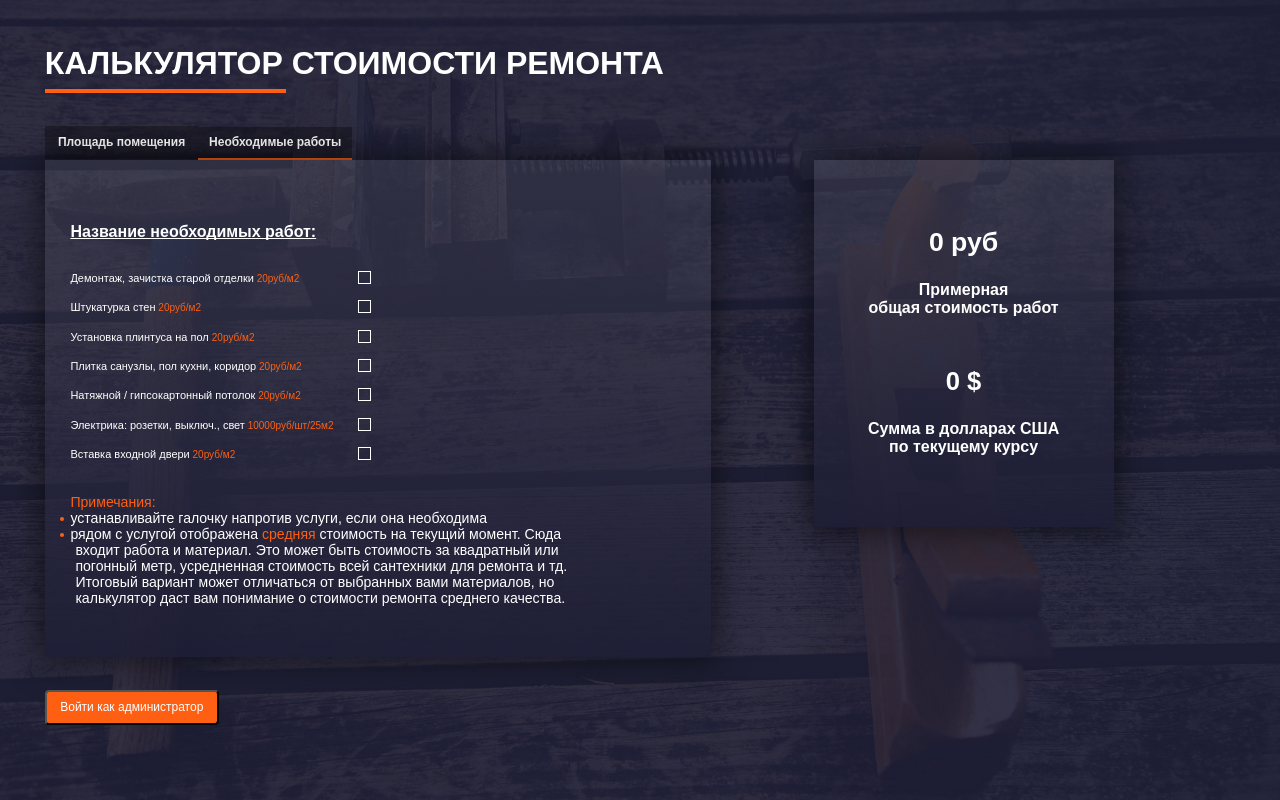
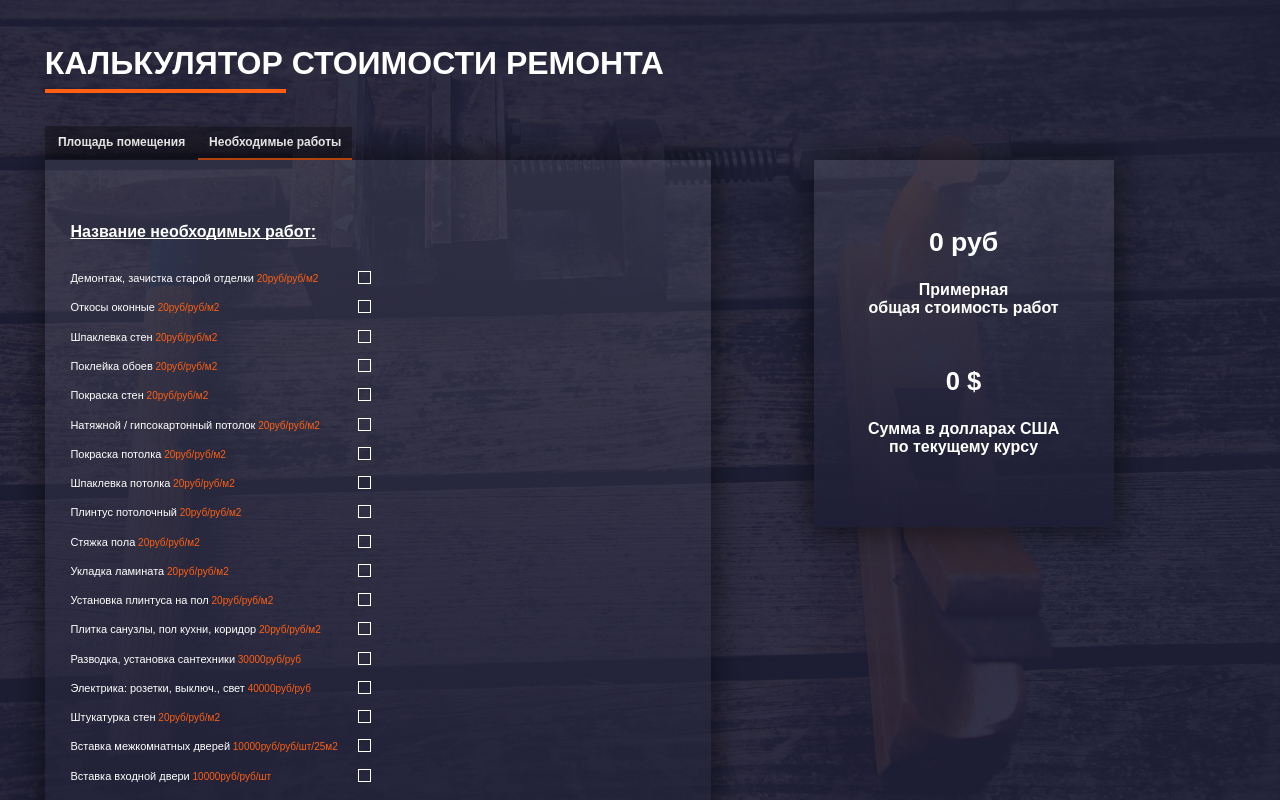
Before and after one commit to DVS-Hub/construction-calc, a React (Create React App) app: page / in a window 1280 px wide. Both pictures are taken after a click on the button "Необходимые работы". Shown: the top 800 px of the page. Built offline with nearby package versions, Linux system fonts and the light colour scheme; data requests are answered from the project's data file; a web font is replaced by a local one.

Commit message:
FirstPage: OptionCard:RequiredWorks - add load from server

```diff
--- a/public/index.html
+++ b/public/index.html
@@ -3,10 +3,10 @@
   <head>
     <meta charset="utf-8" />
     <link rel="icon" href="%PUBLIC_URL%/favicon.ico" />
-    <!-- <link
+    <link
       href="https://fonts.cdnfonts.com/css/helvetica-neue-55"
       rel="stylesheet"
-    /> -->
+    />
     <meta name="viewport" content="width=device-width, initial-scale=1" />
     <meta name="theme-color" content="#000000" />
     <meta
--- a/src/components/optionsCard/OptionsCard.js
+++ b/src/components/optionsCard/OptionsCard.js
@@ -23,11 +23,12 @@ const Btn = ({ id, component, label, activeTab, setActiveTab }) => {
 
 const OptionsCard = () => {
   const [state, setState] = useState({
-    id: "sqr",
-    component: <ContentSquare />,
+    id: tabConfig[0].id,
+    component: tabConfig[0].component,
   });
 
-  const tabs = tabConfig.map(({ id, component, label }) => (
+  const tabs = tabConfig.map(({ id, component, label }) => {
+    return (
       <Btn
         id={id}
         key={id}
@@ -36,7 +37,8 @@ const OptionsCard = () => {
         activeTab={state}
         setActiveTab={setState}
       />
-  ));
+    );
+  });
   return (
     <div className="wrapper">
       <div className="tab">
--- a/src/components/optionsCard/requiredWorks/RequiredWorks.js
+++ b/src/components/optionsCard/requiredWorks/RequiredWorks.js
@@ -1,5 +1,8 @@
+import { useEffect } from "react";
+import { useDispatch, useSelector } from "react-redux";
 import Comment from "../comment/Comment";
 import RequiredWorksItem from "./requiredWorksItem/RequiredWorksItem";
+import { fetchRequiredWorks } from "./requiredWorksSlice";
 
 import "./requiredWorks.sass";
 
@@ -14,57 +17,35 @@ const arr = [
   </div>,
 ];
 
-const requiredWorks = () => {
+const RequiredWorks = () => {
+  const dispatch = useDispatch();
+  const { requiredWorks, requiredWorksLoadingStatus } = useSelector(
+    (state) => state.requiredWorks
+  );
+
+  useEffect(() => {
+    dispatch(fetchRequiredWorks());
+  }, []);
+
+  const items = requiredWorks.map(({ name, count, unit, id }) => {
+    return (
+      <RequiredWorksItem
+        key={id}
+        name={name}
+        count={count}
+        unit={unit}
+        id={id}
+      />
+    );
+  });
+
   return (
     <>
       <div className="contentRequiredWorks">
         <h2 className="contentRequiredWorks__title">
           Название необходимых работ:
         </h2>
-        <div className="contentRequiredWorks__listItems">
-          <RequiredWorksItem
-            name="Демонтаж, зачистка старой отделки"
-            count="20"
-            unit="м2"
-            id="1"
-          />
-          <RequiredWorksItem
-            name="Штукатурка стен"
-            count="20"
-            unit="м2"
-            id="6"
-          />
-          <RequiredWorksItem
-            name="Установка плинтуса на пол "
-            count="20"
-            unit="м2"
-            id="2"
-          />
-          <RequiredWorksItem
-            name="Плитка санузлы, пол кухни, коридор"
-            count="20"
-            unit="м2"
-            id="3"
-          />
-          <RequiredWorksItem
-            name="Натяжной / гипсокартонный потолок"
-            count="20"
-            unit="м2"
-            id="4"
-          />
-          <RequiredWorksItem
-            name="Электрика: розетки, выключ., свет"
-            count="10000"
-            unit="шт/25м2"
-            id="5"
-          />
-          <RequiredWorksItem
-            name="Вставка входной двери"
-            count="20"
-            unit="м2"
-            id="7"
-          />
-        </div>
+        <div className="contentRequiredWorks__listItems">{items}</div>
         <div className="contentRequiredWorks__comment">
           <div className="comment__standart">
             <Comment arrComments={arr} />
@@ -75,4 +56,4 @@ const requiredWorks = () => {
   );
 };
 
-export default requiredWorks;
+export default RequiredWorks;
--- /dev/null
+++ b/src/components/optionsCard/requiredWorks/requiredWorksSlice.js
@@ -0,0 +1,39 @@
+import { createSlice, createAsyncThunk } from "@reduxjs/toolkit";
+import { useHttp } from "../../../hooks/http.hook";
+
+const initialState = {
+  requiredWorks: [],
+  requiredWorksLoadingStatus: "idle",
+};
+
+export const fetchRequiredWorks = createAsyncThunk(
+  "requiredWorks/fetchRequiredWorks",
+  () => {
+    const { request } = useHttp();
+    return request("http://localhost:3001/operations");
+  }
+);
+
+const requiredWorksSlice = createSlice({
+  name: "requiredWorks",
+  initialState,
+  reducers: {},
+  extraReducers: (builder) => {
+    builder
+      .addCase(fetchRequiredWorks.pending, (state) => {
+        state.requiredWorksLoadingStatus = "loading";
+      })
+      .addCase(fetchRequiredWorks.fulfilled, (state, action) => {
+        state.requiredWorksLoadingStatus = "idle";
+        state.requiredWorks = action.payload;
+      })
+      .addCase(fetchRequiredWorks.rejected, (state) => {
+        state.requiredWorksLoadingStatus = "error";
+      })
+      .addDefaultCase(() => {});
+  },
+});
+
+const { actions, reducer } = requiredWorksSlice;
+export default reducer;
+export const {} = actions;
--- a/src/store/index.js
+++ b/src/store/index.js
@@ -1,8 +1,9 @@
 import { configureStore } from "@reduxjs/toolkit";
 import squares from "../components/optionsCard/square/squareSlice";
+import requiredWorks from "../components/optionsCard/requiredWorks/requiredWorksSlice";
 
 export const store = configureStore({
-  reducer: { squares },
+  reducer: { squares, requiredWorks },
   middleware: (getDefaultMiddleWare) => getDefaultMiddleWare(),
   devTools: process.env.NODE_ENV !== "production",
 });
```
Lines whose indentation alone changed are shown as unchanged.
